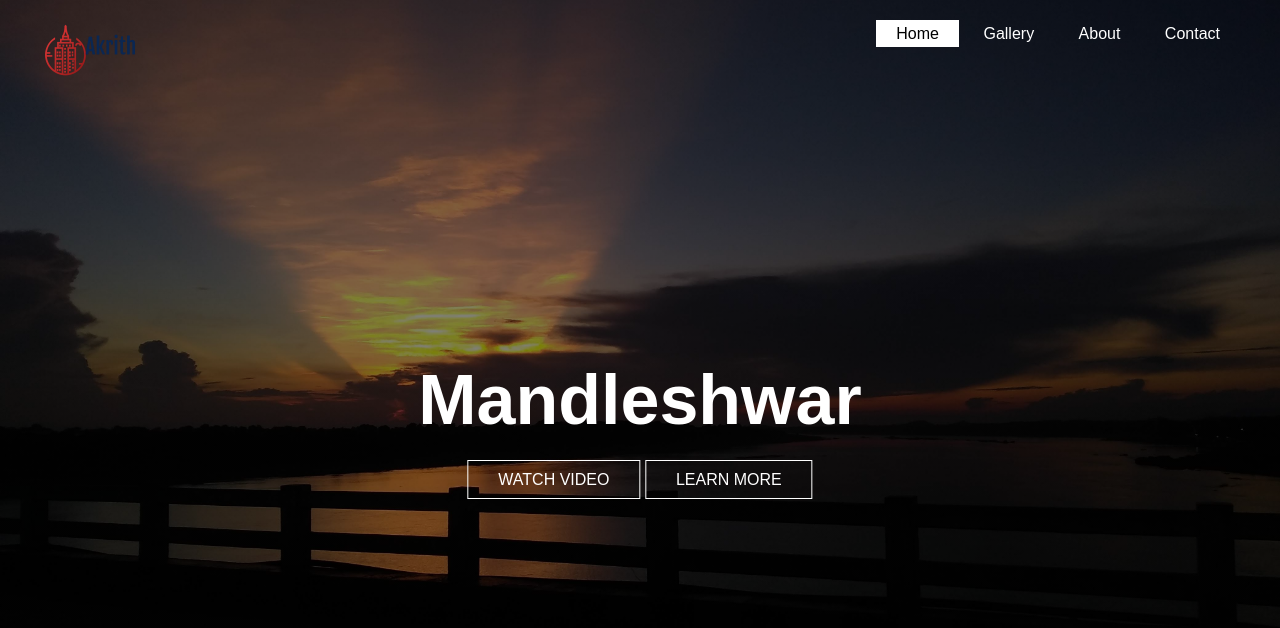
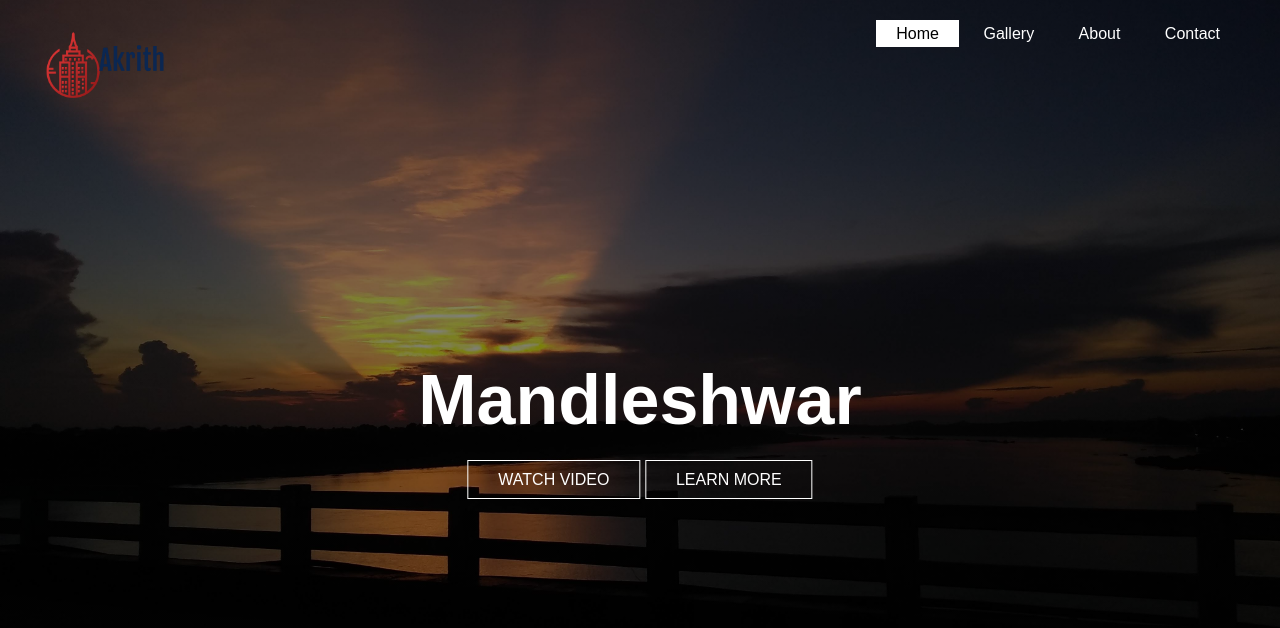
Before and after one commit to Vinayakshukla7/Travelling-Site, a plain HTML site: page index.html in a window 1280 px wide. Drawn offline with Linux system fonts and the light colour scheme.

Commit message:
Update styles.css

```diff
--- a/styles.css
+++ b/styles.css
@@ -35,9 +35,10 @@
             }
             .logo img{
                 float:left;
-                width:100px;
-                height: 100px;
+                width:130px;
+                height: 130px;
                 color: aliceblue;
+                opacity:60;
             }
             .main{
                 max-width: 1200px;
```
